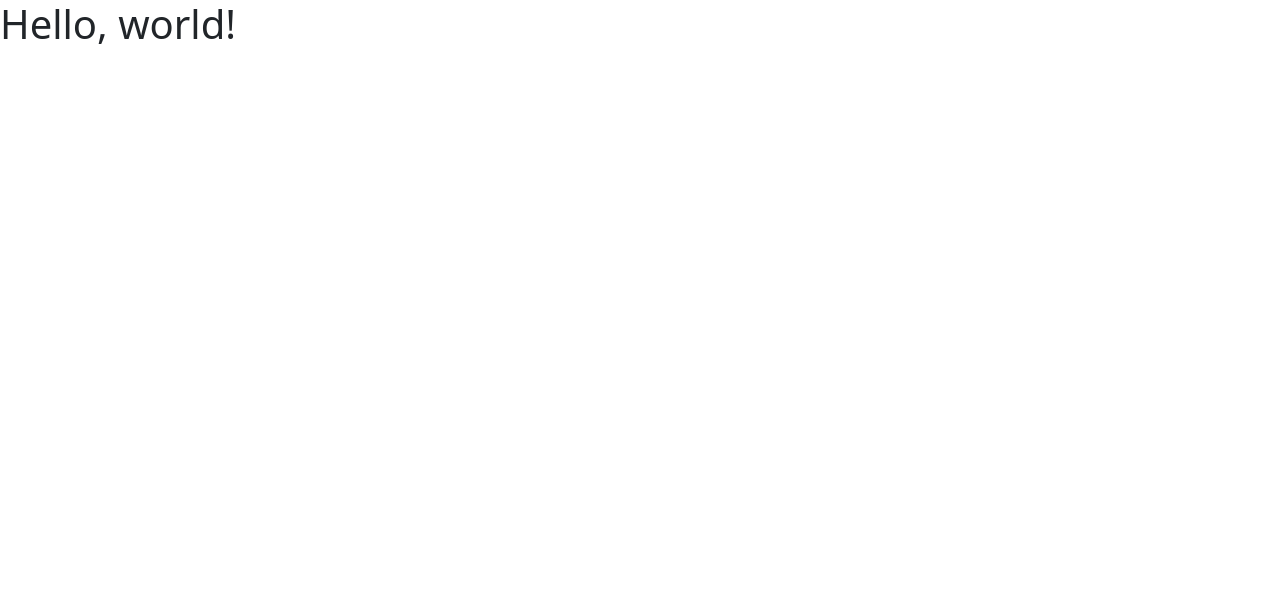
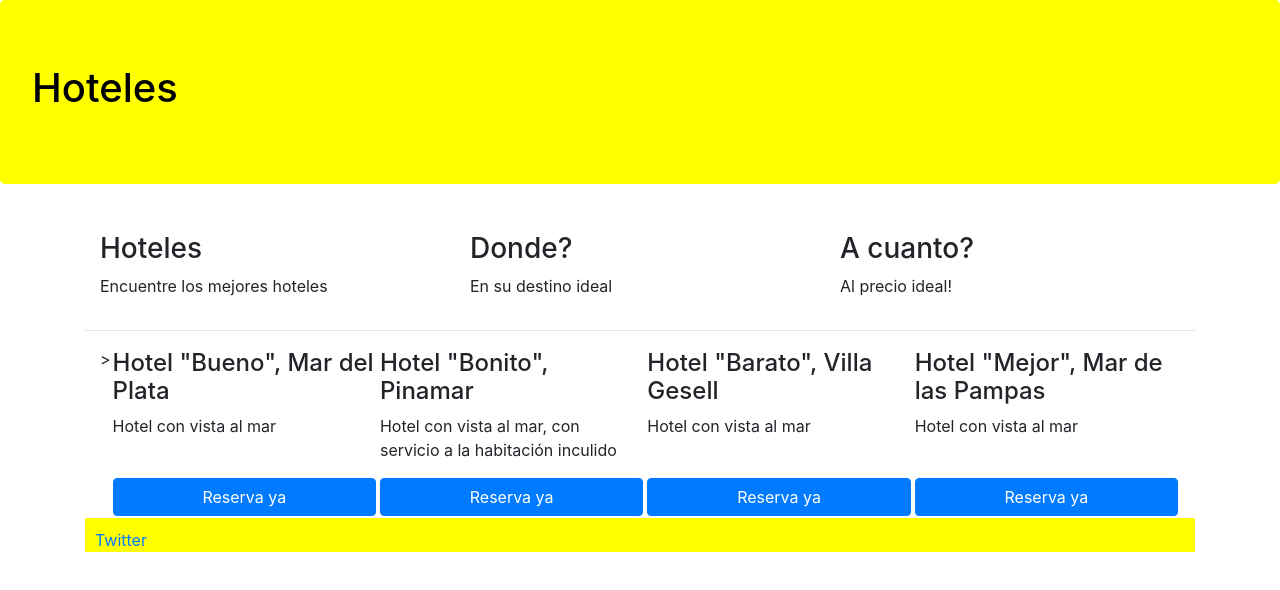
Before and after one commit to matigayito/Node_Project, a website: page index.html in a window 1280 px wide. Drawn offline with nearby package versions, Linux system fonts and the light colour scheme.

Commit message:
added css and changes with flex

```diff
--- /dev/null
+++ b/css/main.css
@@ -0,0 +1,19 @@
+.jumbotron {
+    background-color: yellow;
+    color: #000;
+}
+
+footer {
+    padding:  10px 10px 0 10px;
+    background-color: yellow;
+    margin-bottom: 0px;
+}
+
+.card-hotel {
+    flex: 1 150px;
+    padding: 2px 2px 2px 2px;
+}
+
+.btn-reserva {
+    width: 100%;
+}
--- a/index.html
+++ b/index.html
@@ -3,11 +3,87 @@
   <head>
     <meta charset="utf-8">
     <meta name="viewport" content="width=device-width, initial-scale=1">
-    <title>Bootstrap demo</title>
-    <link href="node_modules/bootstrap/dist/css/bootstrap.min.css" rel="stylesheet">
-  </head>
+    <title>Guia de Hoteles</title>
+    <link rel="stylesheet" href="https://cdn.jsdelivr.net/npm/bootstrap@4.4.1/dist/css/bootstrap.min.css" integrity="sha384-Vkoo8x4CGsO3+Hhxv8T/Q5PaXtkKtu6ug5TOeNV6gBiFeWPGFN9MuhOf23Q9Ifjh" crossorigin="anonymous">  </head>
+    <link rel="stylesheet" href="css/main.css">
   <body>
-    <h1>Hello, world!</h1>
+    <div class="jumbotron">
+      <h1>Hoteles</h1>
+    </div>
+    <div class="container">
+      <div class="d-flex">
+        <div class="col-sm-4">
+        <p>
+          <h3>Hoteles</h3>
+          <p>Encuentre los mejores hoteles</p>
+        </p>
+        </div>
+      <div class="col-sm-4">
+        <p>
+          <h3>Donde?</h3>
+          <p>En su destino ideal</p>
+        </p>
+      </div>
+      <div class="col-sm-4">
+        <p>
+          <h3>A cuanto?</h3>
+          <p>Al precio ideal!</p>
+        </p>
+      </div>
+    </div>
+
+      <hr>
+
+    <div class="container">
+        <div class="d-flex flex-wrap">>
+          <div class="card-hotel d-flex flex-column justify-content-between">
+            <div>
+              <h4>Hotel "Bueno", Mar del Plata</h4>
+              <p>Hotel con vista al mar</p>
+            </div>
+            <div>
+              <button class="btn btn-primary btn-reserva">Reserva ya</button>
+            </div>
+          </div>
+          <div class="card-hotel d-flex flex-column justify-content-between">
+            <div>
+              <h4>Hotel "Bonito", Pinamar</h4>
+              <p>Hotel con vista al mar, con servicio a la habitación inculido</p>
+            </div>
+            <div>
+              <button class="btn btn-primary btn-reserva">Reserva ya</button>
+            </div>
+          </div>
+          <div class="card-hotel d-flex flex-column justify-content-between">
+            <div>
+              <h4>Hotel "Barato", Villa Gesell</h4>
+              <p>Hotel con vista al mar</p>
+            </div>
+            <div>
+              <button class="btn btn-primary btn-reserva">Reserva ya</button>
+            </div>
+          </div>
+          <div class="card-hotel d-flex flex-column justify-content-between">
+            <div>
+              <h4>Hotel "Mejor", Mar de las Pampas</h4>
+              <p>Hotel con vista al mar</p>
+            </div>
+            <div>
+              <button class="btn btn-primary btn-reserva">Reserva ya</button>
+            </div>
+          </div>
+      </div>
+    </div>
+    <footer>
+      <div class="row">
+        <div class="col-sm-4 d-flex flex-column">
+          <a href="http://www.twitter.com">Twitter</a>
+        </div>
+        <div class="col-sm-4"></div>
+        <div class="col-sm-4"></div>
+      </div>
+    </footer>
+
     <script src="node_modules/popper.js/dist/popper.min.js"></script>
     <script src="node_modules/jquery/dist/jquery.min.js"></script>
     <script src="node_modules/bootstrap/dist/js/bootstrap.min.js"></script>
```
